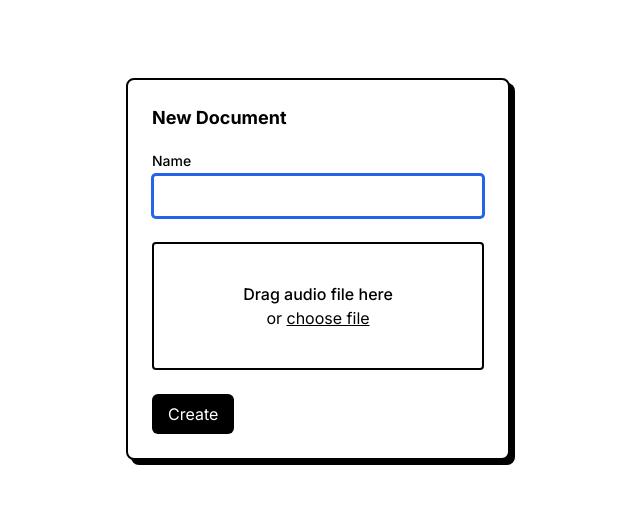
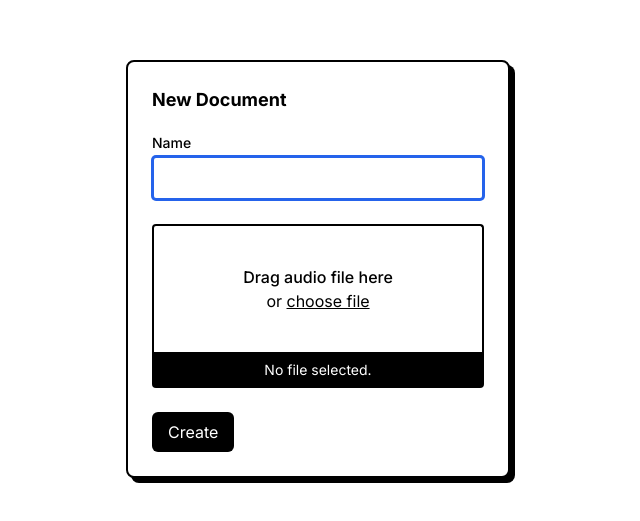
Before and after one commit to bugbakery/transcribee, a React (Vite) app in the folder frontend/: page /new in a window 1280 px wide. Shown: the part 131-652 px from the top of the page, without its empty margins (322-962 px from the left). Built offline with nearby package versions, Linux system fonts and the light colour scheme.

Commit message:
NewDocumentPage: Show selected file name

```diff
--- a/frontend/src/pages/NewDocumentPage.tsx
+++ b/frontend/src/pages/NewDocumentPage.tsx
@@ -12,7 +12,7 @@ import FormControl from '../components/FormControl';
 
 type FieldValues = {
   name: string;
-  audioFile: FileList;
+  audioFile: FileList | undefined;
 };
 
 export default function NewDocumentPage() {
@@ -24,13 +24,21 @@ export default function NewDocumentPage() {
     handleSubmit,
     formState: { errors },
     setValue,
+    watch,
   } = useForm<FieldValues>();
 
   const { ref: audioFileRegisterRef, ...audioFileRegister } = register('audioFile', {
     required: true,
   });
 
+  const audioFile = watch('audioFile');
+
   const submitHandler: SubmitHandler<FieldValues> = async (data) => {
+    if (!data.audioFile) {
+      console.error('[NewDocumentPage] Illegal state: audioFile is undefined.');
+      return;
+    }
+
     const formData = new FormData();
     formData.append('name', data.name);
     formData.append('audio_file', data.audioFile[0]);
@@ -61,9 +69,17 @@ export default function NewDocumentPage() {
 
             <div>
               <div
-                className={
-                  'border-2 border-black rounded h-32 flex items-center justify-center relative'
-                }
+                className={clsx(
+                  'border-2',
+                  'border-b-0',
+                  'border-black',
+                  'rounded-t',
+                  'h-32',
+                  'flex',
+                  'items-center',
+                  'justify-center',
+                  'relative',
+                )}
                 onDragEnter={() => setDropIndicator(true)}
                 onDragExit={() => setDropIndicator(false)}
                 onDragOver={(e) => e.preventDefault()}
@@ -138,6 +154,21 @@ export default function NewDocumentPage() {
                   </p>
                 </div>
               </div>
+              <div
+                className={clsx(
+                  'bg-black',
+                  'text-white',
+                  'text-sm',
+                  'text-center',
+                  'p-2',
+                  'whitespace-nowrap',
+                  'overflow-hidden',
+                  'text-ellipsis',
+                  'rounded-b',
+                )}
+              >
+                {audioFile?.[0]?.name || 'No file selected.'}
+              </div>
               {errors.audioFile && (
                 <p className="text-red-600 text-sm mt-0.5">Audio file is required.</p>
               )}
```
